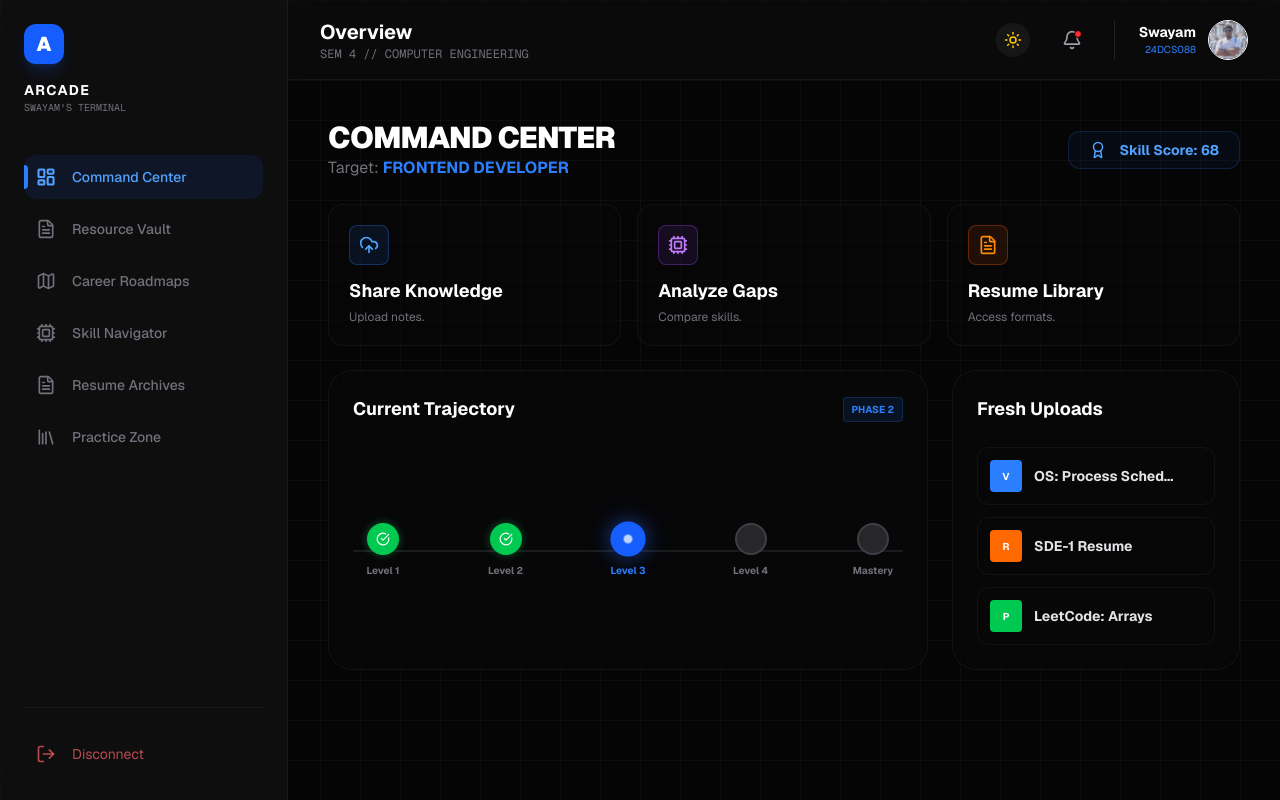
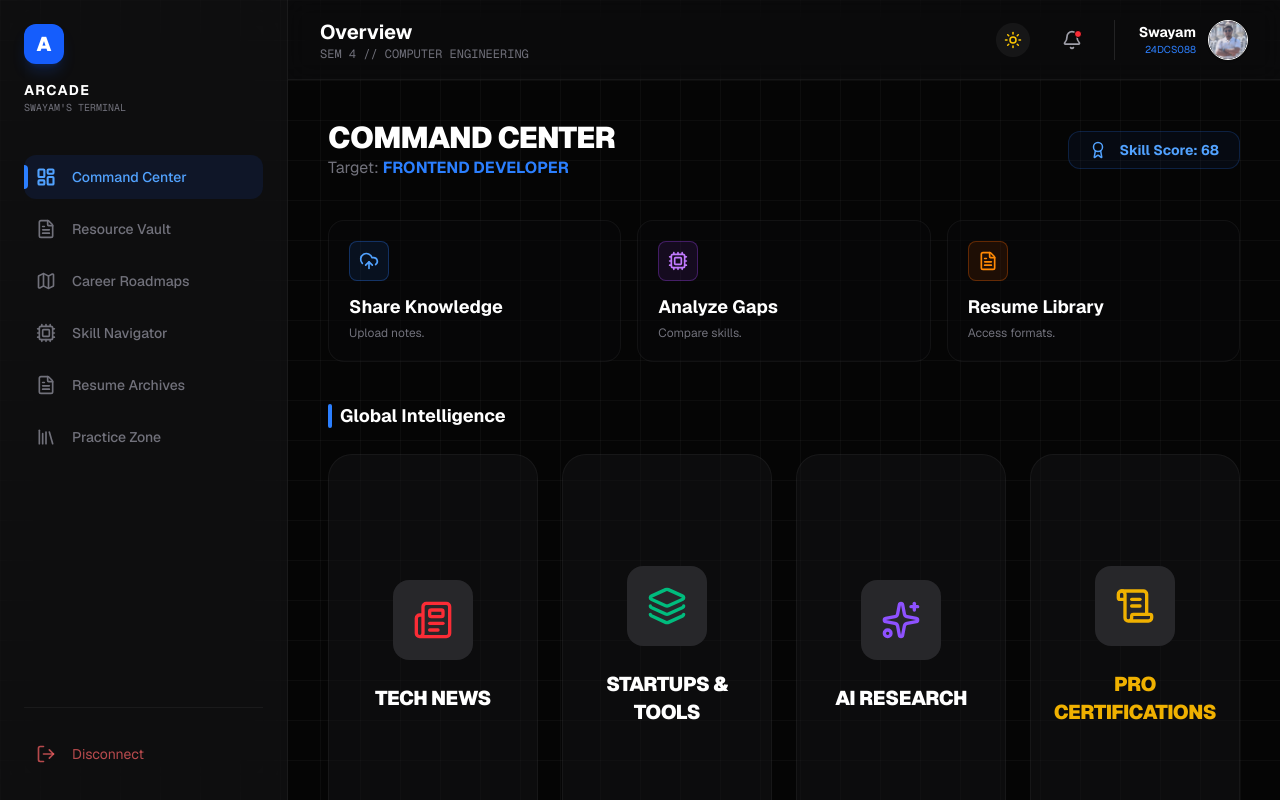
Before and after one commit to Sp2736/arcade, a Next.js app: page / in a window 1280 px wide. Built offline with nearby package versions, Linux system fonts and the light colour scheme.

Commit message:
Added Multiple Links for Overview Dock

```diff
--- a/src/components/dashboard-student/Overview.tsx
+++ b/src/components/dashboard-student/Overview.tsx
@@ -1,12 +1,15 @@
 "use client";
 
-import React from "react";
+import React, { useState } from "react";
 import { motion } from "framer-motion";
-import { FileText, Cpu, Award, ArrowRight, UploadCloud, AlertTriangle, CheckCircle } from "lucide-react";
+import {
+  FileText, Cpu, Award, UploadCloud,
+  Newspaper, Layers, Sparkles, ScrollText, ExternalLink
+} from "lucide-react";
 
 interface OverviewProps {
   isDark: boolean;
-  targetRole: string; // <--- New Prop
+  targetRole: string;
 }
 
 // Animation Variants
@@ -20,13 +23,12 @@ const itemVar = {
 };
 
 export default function Overview({ isDark, targetRole }: OverviewProps) {
-  const cardBg = isDark ? "bg-[#09090b]/60 border-white/5 backdrop-blur-md" : "bg-white/80 border-zinc-200 shadow-sm backdrop-blur-md";
   const textMain = isDark ? "text-white" : "text-zinc-900";
 
   return (
-    <motion.div variants={containerVar} initial="hidden" animate="show" className="space-y-6 pb-10">
+    <motion.div variants={containerVar} initial="hidden" animate="show" className="space-y-10 pb-10">
 
-      {/* Header */}
+      {/* --- HEADER --- */}
       <motion.div variants={itemVar} className="flex flex-col md:flex-row items-start md:items-center justify-between gap-4">
         <div>
           <h2 className={`text-2xl md:text-3xl font-black uppercase tracking-tight ${textMain}`}>Command Center</h2>
@@ -41,46 +43,196 @@ export default function Overview({ isDark, targetRole }: OverviewProps) {
         </div>
       </motion.div>
 
-      {/* Action Cards */}
+      {/* --- QUICK ACTIONS --- */}
       <motion.div variants={itemVar} className="grid grid-cols-1 md:grid-cols-3 gap-4">
         <ActionCard title="Share Knowledge" desc="Upload notes." icon={UploadCloud} color="blue" isDark={isDark} />
         <ActionCard title="Analyze Gaps" desc="Compare skills." icon={Cpu} color="purple" isDark={isDark} />
         <ActionCard title="Resume Library" desc="Access formats." icon={FileText} color="orange" isDark={isDark} />
       </motion.div>
 
-      {/* Split Section */}
-      <motion.div variants={itemVar} className="grid grid-cols-1 lg:grid-cols-3 gap-6">
+      {/* --- GLOBAL INTELLIGENCE --- */}
+      <motion.div variants={itemVar}>
+        <h3 className={`text-lg font-bold mb-6 flex items-center gap-2 ${textMain}`}>
+            <span className="w-1 h-6 bg-blue-500 rounded-full"></span> Global Intelligence
+        </h3>
 
-        {/* Roadmap Preview (Mocked visual for now) */}
-        <div className={`col-span-1 lg:col-span-2 rounded-3xl p-6 border flex flex-col ${cardBg}`}>
-            <div className="flex justify-between items-center mb-8">
-                <h3 className={`font-bold text-lg ${textMain}`}>Current Trajectory</h3>
-                <span className="text-[10px] font-bold bg-blue-500/10 text-blue-500 px-2 py-1 rounded border border-blue-500/20">PHASE 2</span>
-            </div>
+        <GlobalIntelligenceGrid isDark={isDark} />
+      </motion.div>
 
-            <div className="flex-1 flex flex-wrap md:flex-nowrap items-center justify-between gap-4 relative">
-                <div className="hidden md:block absolute top-1/2 left-0 right-0 h-0.5 bg-zinc-500/20 -z-10" />
-                {["Level 1", "Level 2", "Level 3", "Level 4", "Mastery"].map((l, i) => (
-                    <RoadmapNode key={l} label={l} status={i < 2 ? "completed" : i === 2 ? "active" : "locked"} isDark={isDark} />
-                ))}
-            </div>
-        </div>
-
-        {/* Recent Activity */}
-        <div className={`col-span-1 rounded-3xl p-6 border flex flex-col ${cardBg}`}>
-            <h3 className={`font-bold text-lg mb-6 ${textMain}`}>Fresh Uploads</h3>
-            <div className="space-y-3">
-                <ResourceItem title="OS: Process Scheduling" tag="Verified" type="note" isDark={isDark} />
-                <ResourceItem title="SDE-1 Resume" tag="Resume" type="resume" isDark={isDark} />
-                <ResourceItem title="LeetCode: Arrays" tag="Practice" type="link" isDark={isDark} />
-            </div>
-        </div>
-
-      </motion.div>
     </motion.div>
   );
 }
 
+// --- GLOBAL INTELLIGENCE GRID ---
+const GlobalIntelligenceGrid = ({ isDark }: { isDark: boolean }) => {
+    const [hoveredId, setHoveredId] = useState<number | null>(null);
+
+    const cards = [
+        {
+            id: 1,
+            title: "Tech News",
+            desc: "Daily headlines from the world of technology. Keep up with TOI Tech, global gadget reviews from The Verge, and breaking news.",
+            icon: Newspaper,
+            color: "red",
+            links: [
+                { name: "TOI Tech", url: "https://timesofindia.indiatimes.com/technology", brand: "toi" },
+                { name: "The Verge", url: "https://www.theverge.com/", brand: "verge" },
+                { name: "NDTV Gadgets", url: "https://www.gadgets360.com/", brand: "ndtv" }
+            ]
+        },
+        {
+            id: 2,
+            title: "Startups & Tools",
+            desc: "Discover fresh tools on Product Hunt, read startup gossip on TechCrunch, and follow YC discussions.",
+            icon: Layers,
+            color: "green",
+            links: [
+                { name: "TechCrunch", url: "https://techcrunch.com/", brand: "techcrunch" },
+                { name: "Product Hunt", url: "https://www.producthunt.com/", brand: "producthunt" },
+                { name: "YCombinator", url: "https://news.ycombinator.com/", brand: "ycombinator" }
+            ]
+        },
+        {
+            id: 3,
+            title: "AI Research",
+            desc: "Direct access to the labs inventing the future. Read research papers and blogs from OpenAI, DeepMind, and HuggingFace.",
+            icon: Sparkles,
+            color: "purple",
+            links: [
+                { name: "OpenAI", url: "https://openai.com/research", brand: "openai" },
+                { name: "DeepMind", url: "https://deepmind.google/research/", brand: "deepmind" },
+                { name: "Hugging Face", url: "https://huggingface.co/", brand: "huggingface" }
+            ]
+        },
+        {
+            id: 4,
+            title: "Pro Certifications",
+            desc: "Validate your skills with industry-standard exams. Direct links to certification paths for the 6 Tech Titans.",
+            icon: ScrollText,
+            color: "yellow",
+            links: [
+                { name: "Google", url: "https://grow.google/certificates/", brand: "google" },
+                { name: "AWS", url: "https://aws.amazon.com/certification/", brand: "aws" },
+                { name: "Microsoft", url: "https://learn.microsoft.com/en-us/credentials/", brand: "microsoft" },
+                { name: "Oracle", url: "https://education.oracle.com/certification", brand: "oracle" },
+                { name: "Nvidia", url: "https://www.nvidia.com/en-us/training/certification/", brand: "nvidia" },
+                { name: "OpenAI", url: "https://openai.com/residency/", brand: "openai" }
+            ]
+        },
+    ];
+
+    return (
+        <div className="grid grid-cols-1 md:grid-cols-2 lg:grid-cols-4 gap-6">
+            {cards.map((card) => (
+                <ExpandableCard
+                    key={card.id}
+                    data={card}
+                    isDark={isDark}
+                    isHovered={hoveredId === card.id}
+                    isBlurred={hoveredId !== null && hoveredId !== card.id}
+                    onHover={() => setHoveredId(card.id)}
+                    onLeave={() => setHoveredId(null)}
+                />
+            ))}
+        </div>
+    );
+};
+
+const ExpandableCard = ({ data, isDark, isHovered, isBlurred, onHover, onLeave }: any) => {
+    const { title, desc, icon: Icon, links, color } = data;
+
+    // Theme Mappings
+    const theme: any = {
+        red: { icon: "text-red-500", glow: "shadow-red-500/20 border-red-500/50" },
+        green: { icon: "text-emerald-500", glow: "shadow-emerald-500/20 border-emerald-500/50" },
+        purple: { icon: "text-violet-500", glow: "shadow-violet-500/20 border-violet-500/50" },
+        yellow: { icon: "text-yellow-500", glow: "shadow-yellow-500/20 border-yellow-500/50" },
+    };
+    const t = theme[color];
+
+    return (
+        <div
+            onMouseEnter={onHover}
+            onMouseLeave={onLeave}
+            className={`relative h-96 rounded-3xl border transition-all duration-500 cursor-default overflow-hidden flex flex-col
+                ${isDark ? "bg-zinc-900/40 border-white/5" : "bg-white border-zinc-200 shadow-sm"}
+                ${isBlurred ? "opacity-40 scale-95 blur-[2px]" : "opacity-100 scale-100 blur-0"}
+                ${isHovered ? `scale-105 shadow-2xl z-20 ${t.glow}` : "z-0"}
+            `}
+        >
+            {/* ICON & TITLE (Moves Up on Hover) */}
+            <div className={`absolute inset-0 flex flex-col items-center justify-center transition-all duration-500 px-6 z-10 ${isHovered ? "-translate-y-32 opacity-0 pointer-events-none" : "translate-y-0 opacity-100"}`}>
+                <div className={`w-20 h-20 rounded-2xl flex items-center justify-center mb-6 transition-transform duration-500 ${isDark ? "bg-zinc-800" : "bg-zinc-100"}`}>
+                    <Icon size={40} className={t.icon} />
+                </div>
+                <h3 className={`text-xl font-black uppercase tracking-tight text-center ${isDark ? "text-white" : "text-zinc-900"} ${t.icon}`}>
+                    {title}
+                </h3>
+            </div>
+
+            {/* EXPANDED CONTENT (Slides Up) */}
+            <div className={`absolute inset-0 z-20 p-6 flex flex-col items-center justify-center text-center transition-all duration-500 transform
+                ${isHovered ? "translate-y-0 opacity-100 pointer-events-auto" : "translate-y-20 opacity-0 pointer-events-none"}
+            `}>
+
+                {/* Header */}
+                <div className={`flex items-center gap-2 mb-2 text-xs font-bold uppercase tracking-widest ${t.icon}`}>
+                    <Icon size={14} /> {title}
+                </div>
+
+                <p className={`text-[11px] leading-relaxed mb-6 line-clamp-3 ${isDark ? "text-zinc-300" : "text-zinc-600"}`}>
+                    {desc}
+                </p>
+
+                {/* LINK DOCK - Fixed spacing for tooltips */}
+                {/* gap-y-8 ensures enough vertical space for the tooltip to appear without overlapping the row below */}
+                <div className="flex flex-wrap justify-center gap-x-4 gap-y-8 relative z-30 pb-2">
+                    {links.map((link: any, i: number) => (
+                        <a
+                            key={i}
+                            href={link.url}
+                            target="_blank"
+                            rel="noopener noreferrer"
+                            className={`w-10 h-10 rounded-full flex items-center justify-center border transition-all hover:scale-125 hover:-translate-y-1 relative group/icon cursor-pointer shadow-lg hover:z-50
+                                ${isDark ? "bg-zinc-800 border-zinc-700 text-white hover:bg-white hover:text-black" : "bg-white border-zinc-200 text-black hover:bg-black hover:text-white"}
+                            `}
+                        >
+                            <BrandLogo brand={link.brand} />
+
+                            {/* Tooltip - Positioned in the reserved gap space */}
+                            <span className="absolute -bottom-6 left-1/2 -translate-x-1/2 text-[9px] font-bold bg-black text-white px-2 py-1 rounded opacity-0 group-hover/icon:opacity-100 transition-opacity whitespace-nowrap pointer-events-none shadow-lg z-50">
+                                {link.name}
+                            </span>
+                        </a>
+                    ))}
+                </div>
+            </div>
+        </div>
+    );
+};
+
+// --- LOGO HELPER COMPONENT (Inline SVGs) ---
+const BrandLogo = ({ brand }: { brand: string }) => {
+    switch (brand) {
+        case "google": return <svg viewBox="0 0 24 24" width="18" height="18" fill="currentColor"><path d="M12.48 10.92v3.28h7.84c-.24 1.84-.853 3.187-1.787 4.133-1.147 1.147-2.933 2.4-6.053 2.4-4.827 0-8.6-3.893-8.6-8.72s3.773-8.72 8.6-8.72c2.6 0 4.507 1.027 5.907 2.347l2.307-2.307C18.747 1.44 16.133 0 12.48 0 5.867 0 .307 5.387.307 12s5.56 12 12.173 12c3.573 0 6.267-1.173 8.373-3.36 2.16-2.16 2.84-5.213 2.84-7.667 0-.76-.053-1.467-.173-2.053H12.48z"/></svg>;
+        case "aws": return <span className="font-black text-[10px] tracking-tighter">AWS</span>;
+        case "microsoft": return <svg viewBox="0 0 24 24" width="16" height="16" fill="currentColor"><path d="M11.4 24H0V12.6h11.4V24zM24 24H12.6V12.6H24V24zM11.4 11.4H0V0h11.4v11.4zM24 11.4H12.6V0H24v11.4z"/></svg>;
+        case "oracle": return <span className="font-black text-[8px] tracking-tighter">ORCL</span>;
+        case "nvidia": return <span className="font-black text-[9px]">NV</span>;
+        case "openai": return <Sparkles size={16} strokeWidth={3} />;
+        case "toi": return <span className="font-black text-[10px] tracking-tighter">TOI</span>;
+        case "verge": return <span className="font-black text-[10px] font-serif">V</span>;
+        case "ndtv": return <span className="font-black text-[9px]">NDTV</span>;
+        case "techcrunch": return <span className="font-black text-[10px] tracking-tighter text-green-500">TC</span>;
+        case "producthunt": return <span className="font-black text-[10px]">P</span>;
+        case "ycombinator": return <span className="font-black text-[12px]">Y</span>;
+        case "deepmind": return <span className="font-black text-[10px]">DM</span>;
+        case "huggingface": return <span className="text-[14px]">🤗</span>;
+        default: return <ExternalLink size={16} />;
+    }
+}
+
+// --- ACTION CARD ---
 const ActionCard = ({ title, desc, icon: Icon, color, isDark }: any) => {
     const colors: any = {
         blue: isDark ? "text-blue-400 border-blue-500/30 bg-blue-500/10" : "text-blue-700 border-blue-200 bg-blue-50",
@@ -95,31 +247,3 @@ const ActionCard = ({ title, desc, icon: Icon, color, isDark }: any) => {
         </div>
     );
 }
-
-const RoadmapNode = ({ label, status, isDark }: any) => {
-    let statusColor = "";
-    if (status === "completed") statusColor = "bg-green-500 text-white border-green-500 shadow-[0_0_10px_rgba(34,197,94,0.4)]";
-    else if (status === "active") statusColor = "bg-blue-600 text-white border-blue-600 shadow-[0_0_20px_rgba(37,99,235,0.6)] scale-110";
-    else statusColor = isDark ? "bg-zinc-800 text-zinc-500 border-zinc-700" : "bg-zinc-100 text-zinc-400 border-zinc-300";
-    return (
-        <div className="flex flex-col items-center gap-2 z-10 min-w-[60px]">
-            <div className={`w-8 h-8 rounded-full border-2 flex items-center justify-center transition-all duration-300 ${statusColor}`}>
-                {status === "completed" && <CheckCircle size={14} />}
-                {status === "active" && <div className="w-2 h-2 bg-white rounded-full animate-pulse" />}
-            </div>
-            <span className={`text-[10px] font-bold ${status === "active" ? "text-blue-500" : "text-zinc-500"}`}>{label}</span>
-        </div>
-    );
-}
-
-const ResourceItem = ({ title, tag, type, isDark }: any) => (
-    <div className={`flex items-center gap-3 p-3 rounded-xl border transition-all duration-300 hover:bg-white/5 cursor-pointer ${isDark ? "border-white/5" : "border-zinc-100"}`}>
-        <div className={`w-8 h-8 rounded flex items-center justify-center font-bold text-[10px] text-white ${type === "note" ? "bg-blue-500" : type === "resume" ? "bg-orange-500" : "bg-green-500"}`}>
-            {tag.substring(0, 1)}
-        </div>
-        <div className="flex-1 min-w-0">
-            <h4 className={`text-sm font-bold truncate ${isDark ? "text-zinc-200" : "text-zinc-800"}`}>{title}</h4>
-        </div>
-        <ArrowRight size={12} className="opacity-0 -translate-x-2 group-hover:opacity-100 group-hover:translate-x-0 transition-all" />
-    </div>
-);
```
Also changed, not shown: ideas/gameskill.txt (added).
